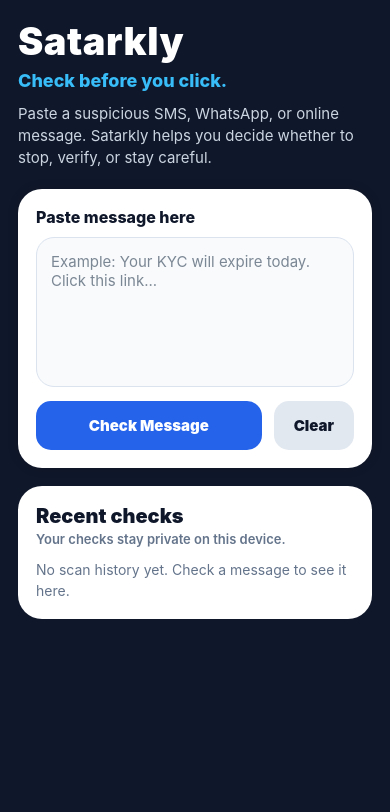
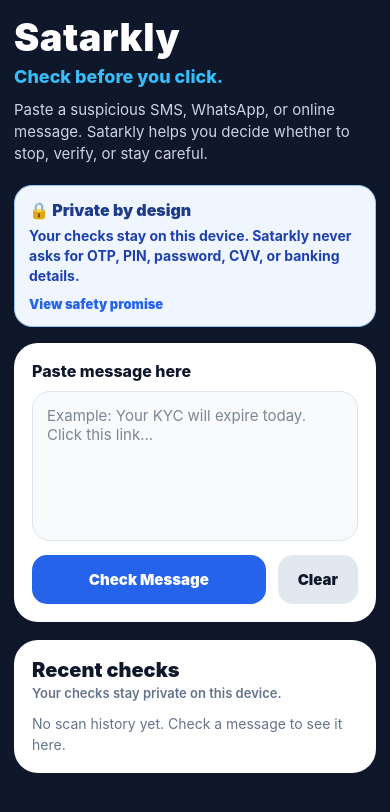
Before and after one commit to das-pradip/satarkly-mobile, a React Native app: screen / in a window 390 px wide. Shown: the top 812 px of the page. Built offline with nearby package versions, Linux system fonts and the light colour scheme.

Commit message:
Add privacy notice and empty input validation

```diff
--- a/App.tsx
+++ b/App.tsx
@@ -5,11 +5,13 @@
   StatusBar,
   StyleSheet,
   Text,
+  useWindowDimensions,
   View,
 } from 'react-native';
 
 import { HistoryCard } from './src/components/HistoryCard';
 import { MessageInputCard } from './src/components/MessageInputCard';
+import { PrivacyNoticeCard } from './src/components/PrivacyNoticeCard';
 import { ResultCard } from './src/components/ResultCard';
 import { analyzeMessage } from './src/core/detection/scamDetectionEngine';
 import { DetectionResult } from './src/types/detection.types';
@@ -20,6 +22,7 @@
   saveScanResult,
   updateScanFeedback,
 } from './src/utils/historyStorage';
+import { CONTENT_MAX_WIDTH, getScreenPadding } from './src/utils/responsive';
 
 export default function App() {
   const [message, setMessage] = useState('');
@@ -27,6 +30,10 @@
   const [history, setHistory] = useState<ScanHistoryItem[]>([]);
   const [currentScanId, setCurrentScanId] = useState<string | null>(null);
   const [feedbackMessage, setFeedbackMessage] = useState('');
+  const [inputError, setInputError] = useState('');
+
+  const { width } = useWindowDimensions();
+  const screenPadding = getScreenPadding(width);
 
   useEffect(() => {
     async function loadHistoryOnStart() {
@@ -38,7 +45,19 @@
   }, []);
 
   async function handleCheckMessage() {
-    const analysis = analyzeMessage({ message });
+    const trimmedMessage = message.trim();
+
+    if (trimmedMessage.length === 0) {
+      setInputError('Please paste a message before checking.');
+      setResult(null);
+      setCurrentScanId(null);
+      setFeedbackMessage('');
+      return;
+    }
+
+    setInputError('');
+
+    const analysis = analyzeMessage({ message: trimmedMessage });
     setResult(analysis);
     setFeedbackMessage('');
 
@@ -52,6 +71,7 @@
     setResult(null);
     setCurrentScanId(null);
     setFeedbackMessage('');
+    setInputError('');
   }
 
   async function handleFeedback(feedback: FeedbackValue) {
@@ -75,7 +95,13 @@
     <SafeAreaView style={styles.safeArea}>
       <StatusBar barStyle="light-content" />
 
-      <ScrollView contentContainerStyle={styles.container}>
+      <ScrollView
+        contentContainerStyle={[
+          styles.container,
+          { padding: screenPadding },
+        ]}
+      >
+        <View style={styles.content}>
           <View style={styles.header}>
             <Text style={styles.appName}>Satarkly</Text>
             <Text style={styles.tagline}>Check before you click.</Text>
@@ -85,9 +111,18 @@
             </Text>
           </View>
 
+          <PrivacyNoticeCard />
+
           <MessageInputCard
             message={message}
-          onChangeMessage={setMessage}
+            inputError={inputError}
+            onChangeMessage={(value) => {
+              setMessage(value);
+
+              if (inputError.length > 0) {
+                setInputError('');
+              }
+            }}
             onCheckMessage={handleCheckMessage}
             onClearInput={handleClearInput}
           />
@@ -101,6 +136,7 @@
           )}
 
           <HistoryCard history={history} onClearHistory={handleClearHistory} />
+        </View>
       </ScrollView>
     </SafeAreaView>
   );
@@ -112,8 +148,12 @@
     backgroundColor: '#0f172a',
   },
   container: {
-    padding: 18,
     paddingBottom: 40,
+  },
+  content: {
+    width: '100%',
+    maxWidth: CONTENT_MAX_WIDTH,
+    alignSelf: 'center',
   },
   header: {
     marginBottom: 20,
@@ -135,6 +175,5 @@
     fontSize: 15,
     lineHeight: 22,
     marginTop: 12,
-    maxWidth: 760,
   },
 });
--- a/src/components/MessageInputCard.tsx
+++ b/src/components/MessageInputCard.tsx
@@ -8,6 +8,7 @@
 
 interface MessageInputCardProps {
   message: string;
+  inputError: string;
   onChangeMessage: (value: string) => void;
   onCheckMessage: () => void;
   onClearInput: () => void;
@@ -15,6 +16,7 @@
 
 export function MessageInputCard({
   message,
+  inputError,
   onChangeMessage,
   onCheckMessage,
   onClearInput,
@@ -31,6 +33,10 @@
         value={message}
         onChangeText={onChangeMessage}
       />
+
+      {inputError.length > 0 && (
+        <Text style={styles.errorText}>{inputError}</Text>
+      )}
 
       <View style={styles.buttonRow}>
         <TouchableOpacity style={styles.primaryButton} onPress={onCheckMessage}>
@@ -101,4 +107,10 @@
     fontSize: 15,
     fontWeight: '900',
   },
+  errorText: {
+    color: '#dc2626',
+    fontSize: 13,
+    fontWeight: '800',
+    marginTop: 8,
+  },
 });
--- /dev/null
+++ b/src/components/PrivacyNoticeCard.tsx
@@ -0,0 +1,113 @@
+import { useState } from 'react';
+import { StyleSheet, Text, TouchableOpacity, View } from 'react-native';
+
+export function PrivacyNoticeCard() {
+  const [isExpanded, setIsExpanded] = useState(false);
+
+  return (
+    <View style={styles.card}>
+      <Text style={styles.title}>🔒 Private by design</Text>
+
+      <Text style={styles.text}>
+        Your checks stay on this device. Satarkly never asks for OTP, PIN,
+        password, CVV, or banking details.
+      </Text>
+
+      {isExpanded && (
+        <View style={styles.expandedBox}>
+          <View style={styles.point}>
+            <Text style={styles.pointIcon}>✅</Text>
+            <Text style={styles.pointText}>
+              Satarkly gives risk guidance, not a 100% guarantee.
+            </Text>
+          </View>
+
+          <View style={styles.point}>
+            <Text style={styles.pointIcon}>✅</Text>
+            <Text style={styles.pointText}>
+              Always verify important messages through official apps or websites.
+            </Text>
+          </View>
+
+          <View style={styles.point}>
+            <Text style={styles.pointIcon}>✅</Text>
+            <Text style={styles.pointText}>
+              Do not share OTP, UPI PIN, ATM PIN, password, CVV, or card details with anyone.
+            </Text>
+          </View>
+
+          <View style={styles.point}>
+            <Text style={styles.pointIcon}>✅</Text>
+            <Text style={styles.pointText}>
+              If money is requested urgently, call the person using a trusted saved number before sending.
+            </Text>
+          </View>
+        </View>
+      )}
+
+      <TouchableOpacity
+        style={styles.toggleButton}
+        onPress={() => setIsExpanded((currentValue) => !currentValue)}
+      >
+        <Text style={styles.toggleButtonText}>
+          {isExpanded ? 'Hide safety details' : 'View safety promise'}
+        </Text>
+      </TouchableOpacity>
+    </View>
+  );
+}
+
+const styles = StyleSheet.create({
+  card: {
+    backgroundColor: '#eff6ff',
+    borderColor: '#93c5fd',
+    borderWidth: 1,
+    borderRadius: 18,
+    padding: 14,
+    marginBottom: 16,
+  },
+  title: {
+    color: '#1e3a8a',
+    fontSize: 16,
+    fontWeight: '900',
+    marginBottom: 6,
+  },
+  text: {
+    color: '#1e40af',
+    fontSize: 14,
+    lineHeight: 20,
+    fontWeight: '700',
+  },
+  expandedBox: {
+    marginTop: 12,
+    paddingTop: 10,
+    borderTopColor: '#bfdbfe',
+    borderTopWidth: 1,
+  },
+  point: {
+    flexDirection: 'row',
+    alignItems: 'flex-start',
+    marginBottom: 8,
+  },
+  pointIcon: {
+    fontSize: 14,
+    lineHeight: 20,
+    marginRight: 8,
+  },
+  pointText: {
+    color: '#334155',
+    fontSize: 13,
+    lineHeight: 20,
+    fontWeight: '600',
+    flex: 1,
+  },
+  toggleButton: {
+    marginTop: 10,
+    alignSelf: 'flex-start',
+  },
+  toggleButtonText: {
+    color: '#2563eb',
+    fontSize: 13,
+    fontWeight: '900',
+  },
+});
--- /dev/null
+++ b/src/utils/responsive.ts
@@ -0,0 +1,17 @@
+export const MOBILE_BREAKPOINT = 480;
+export const TABLET_BREAKPOINT = 768;
+export const CONTENT_MAX_WIDTH = 760;
+
+export function isSmallScreen(width: number): boolean {
+  return width < MOBILE_BREAKPOINT;
+}
+
+export function isTabletOrLarger(width: number): boolean {
+  return width >= TABLET_BREAKPOINT;
+}
+
+export function getScreenPadding(width: number): number {
+  if (width < 360) return 12;
+  if (width < MOBILE_BREAKPOINT) return 14;
+  return 18;
+}
```
Lines whose indentation alone changed are shown as unchanged.
